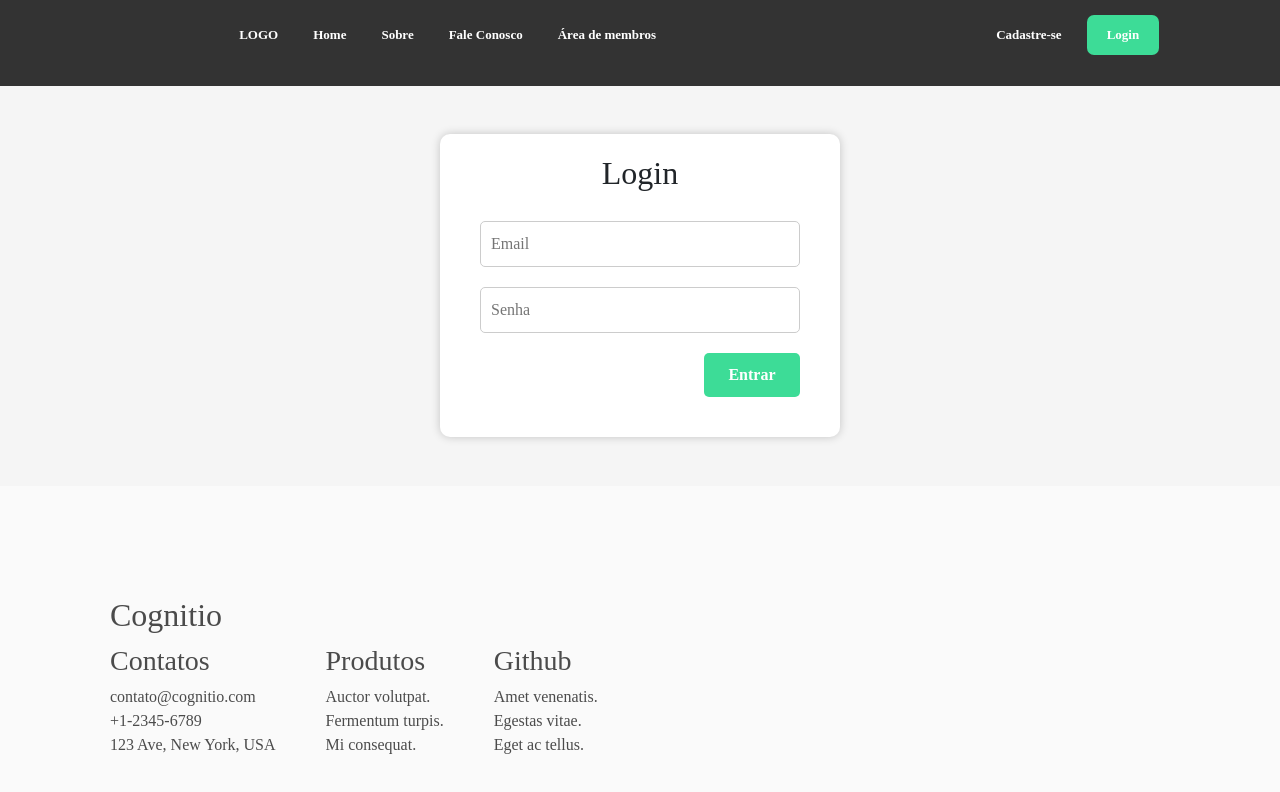
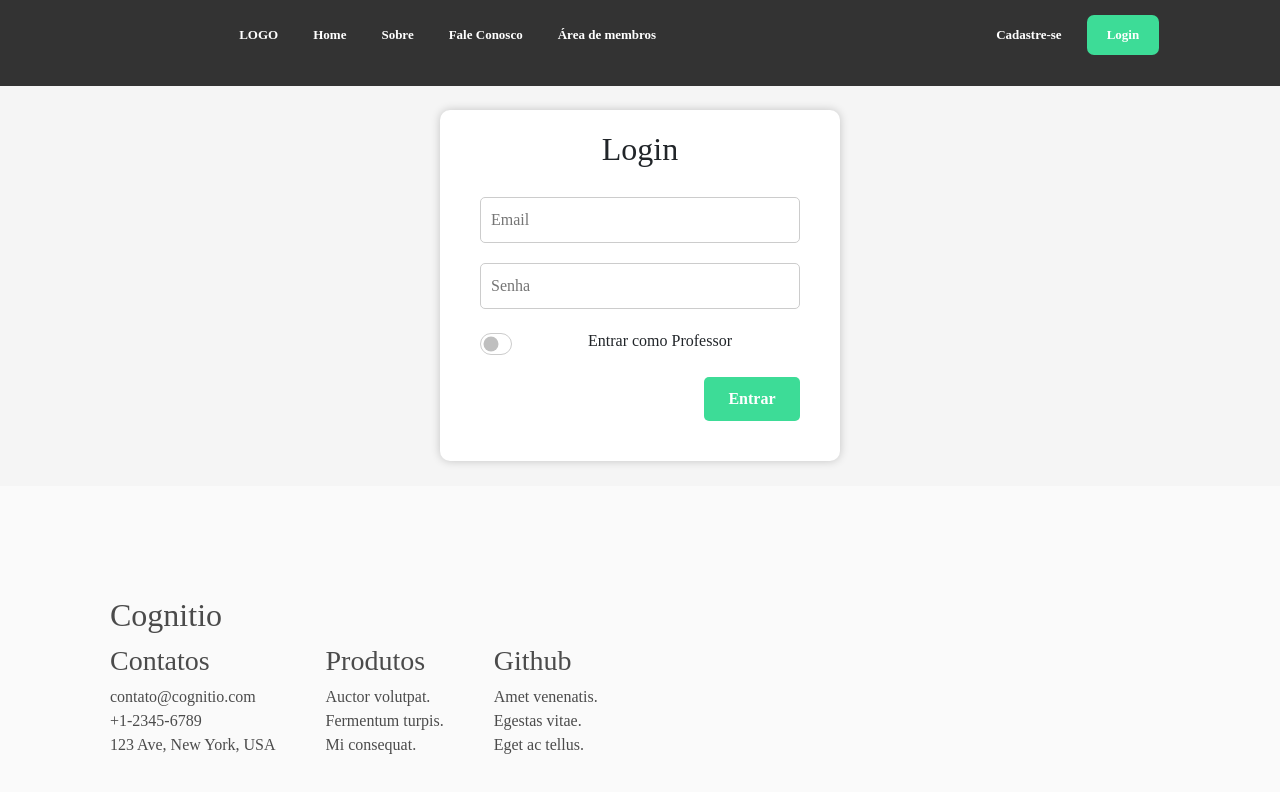
Before and after one commit to Fernandln/cognitioFront, an Angular app: page /login in a window 1280 px wide. Shown: the top 792 px of the page. Built offline with nearby package versions, Linux system fonts and the light colour scheme.

Commit message:
carousel e seletor

```diff
--- a/angular.json
+++ b/angular.json
@@ -31,7 +31,8 @@
               "src/styles.css"
             ],
             "scripts": [
-              "node_modules/bootstrap/dist/js/bootstrap.min.js"
+              "node_modules/bootstrap/dist/js/bootstrap.min.js",
+              "node_modules/bootstrap/dist/js/bootstrap.bundle.min.js"
             ],
             "server": "src/main.server.ts",
             "outputMode": "server",
--- a/src/app/componentes/cadastrar/cadastrar.component.html
+++ b/src/app/componentes/cadastrar/cadastrar.component.html
@@ -4,6 +4,12 @@
         <form action="" method="post">
             <input type="text" placeholder="Email">
             <input type="password" placeholder="Senha">
+            <div class="form-check form-switch">
+                <input class="form-check-input" type="checkbox" value="" id="checkNativeSwitch" switch>
+                <label class="form-check-label" for="checkNativeSwitch">
+                    Entrar como Professor
+                </label>
+            </div>
             <button type="submit">Entrar</button>
         </form>
     </div>
--- a/src/app/componentes/login/login.component.html
+++ b/src/app/componentes/login/login.component.html
@@ -4,6 +4,12 @@
         <form action="" method="post">
             <input type="text" placeholder="Email">
             <input type="password" placeholder="Senha">
+            <div class="form-check form-switch">
+                <input class="form-check-input" type="checkbox" value="" id="checkNativeSwitch" switch>
+                <label class="form-check-label" for="checkNativeSwitch">
+                    Entrar como Professor
+                </label>
+            </div>
             <button type="submit">Entrar</button>
         </form>
     </div>
--- a/src/index.html
+++ b/src/index.html
@@ -6,6 +6,8 @@
   <base href="/">
   <meta name="viewport" content="width=device-width, initial-scale=1">
   <link rel="icon" type="image/x-icon" href="favicon.ico">
+
+
 </head>
 <body>
   <app-root></app-root>
```
